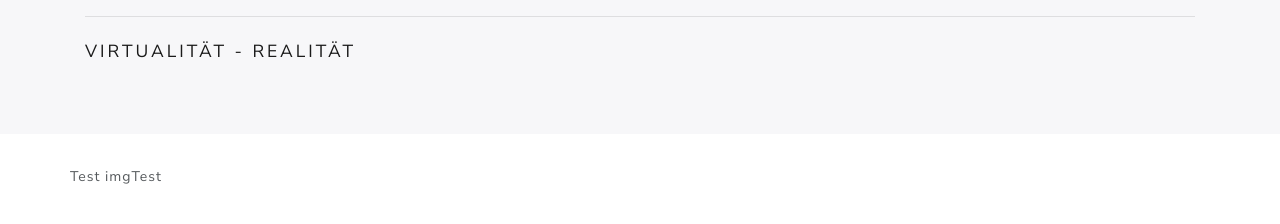
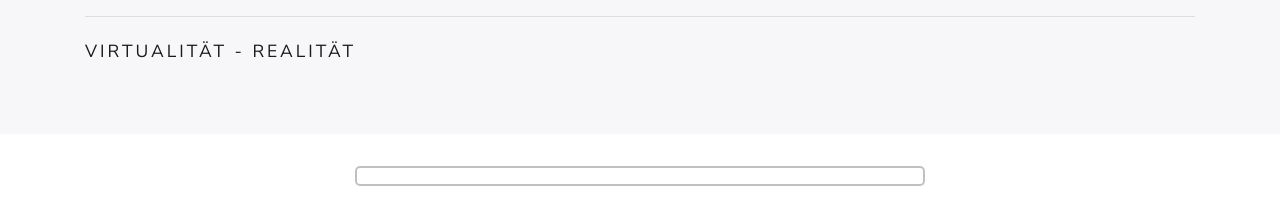
Before and after one commit to MalteBeckmann1/qr-tett, a plain HTML site: page game.html in a window 1280 px wide. Shown: the part 276-500 px from the top of the page. Drawn offline with nearby package versions, Linux system fonts and the light colour scheme.

Commit message:
Implement game card style for game.html

```diff
--- a/assets/css/style.css
+++ b/assets/css/style.css
@@ -1,3 +1,9 @@
-#universityImgContainer {
-  width: 50%;
+body {
+  margin-bottom: 200px;
 }
+
+
+.gameCard {
+  border: 2px solid silver;
+  border-radius: 5px;
+}
--- a/spiel.html
+++ b/game.html
@@ -7,7 +7,7 @@
 
   <script src="https://ajax.googleapis.com/ajax/libs/jquery/3.2.1/jquery.min.js"></script>
   <link rel="stylesheet" href="https://maxcdn.bootstrapcdn.com/bootswatch/4.0.0-beta.2/lux/bootstrap.min.css" crossorigin="anonymous">
-
+  <link href="assets/css/style.css" rel="stylesheet">
 
   <script>
     $(function() {
@@ -28,25 +28,29 @@
   <div id="header"></div>
 
   <div class="container">
-    <div class="row">
 
-      <p id="universityImgContainer">
-        Test img
-      </p>
+    <div class="row gameCont  ainer">
+      <div class="col-md-3 col-sm-2">
+      </div>
 
+      <div class="gameCard col-sm-10 col-md-6 ">
 
-      <p class="university">
-        Test
-      </p>
+        <div id="universityImg">
+        </div>
 
+        <div id="universityData">
+          <p class="universityDataContainer">
+          </p>
+        </div>
 
+      </div>
 
-
+      <div class="col-md-3 col-sm-2">
+      </div>
 
     </div>
 
   </div>
-
 
   <script>
     // variable university name from URL param
@@ -72,13 +76,13 @@
 
       // append list item to selected class
       $("<ul/>", {
-        "class": "university",
+        "class": "universityDataList",
         html: items.join("")
-      }).appendTo("body");
+      }).appendTo(".universityDataContainer");
 
       // append picture of university to selected id
-      $('#universityImgContainer').prepend('<img id="universityImg" src="./assets/media/img/universities/' + universityName + '.jpg" />')
-      console.log(universityImgContainer);
+      $('#universityImg ').prepend('<img id="universityImg" class="img-thumbnail" src="./assets/media/img/universities/' + universityName + '.jpg" />')
+      console.log(universityImg);
 
     });
   </script>
--- a/static/navbar.html
+++ b/static/navbar.html
@@ -10,7 +10,7 @@
         <a class="nav-link" href="index.html">Home <span class="sr-only">(current)</span></a>
       </li>
       <li class="nav-item">
-        <a class="nav-link" href="spiel.html">Spielen</a>
+        <a class="nav-link" href="game.html">Spielen</a>
       </li>
       <li class="nav-item">
         <a class="nav-link" href="#">Über uns</a>
```
Also changed, not shown: index.html (+13 -6 lines).
